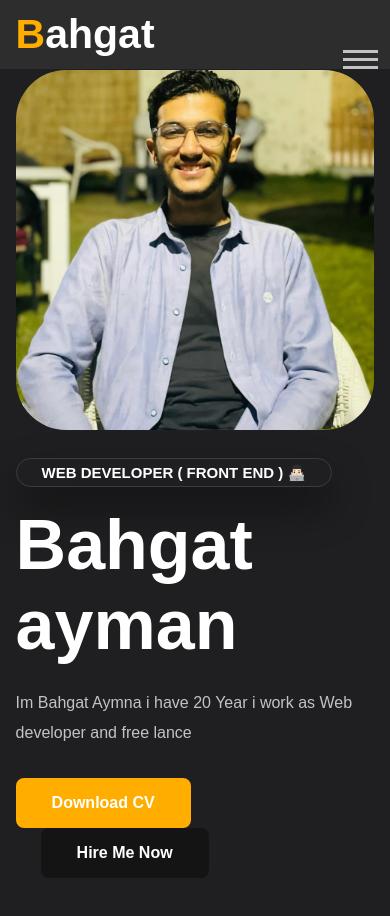
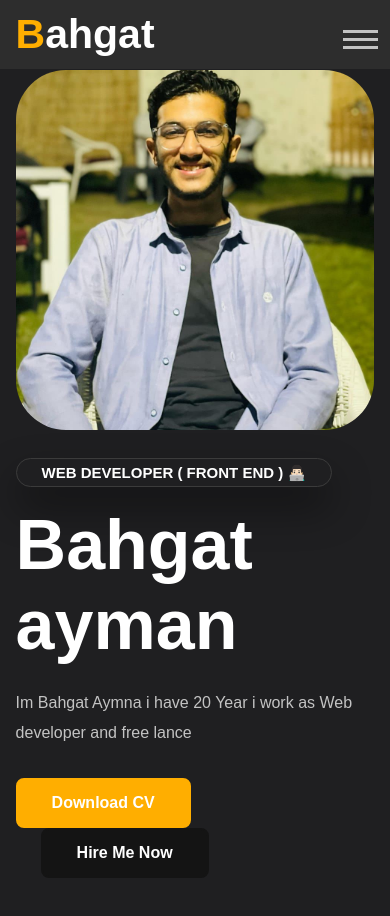
Before and after one commit to bahgatayman/portfolioo, a plain HTML site: page index.html in a window 390 px wide. Drawn offline with nearby package versions, Linux system fonts and the light colour scheme; a web font is replaced by a local one.

Commit message:
Update style.css

```diff
--- a/style.css
+++ b/style.css
@@ -34,7 +34,7 @@ nav .togglebtn{
     width: 35px;
     height: 35px;
     position: absolute;
-    top:45px;
+    top:25px;
     right: 3%;
     z-index: 5;
     cursor: pointer;
```
